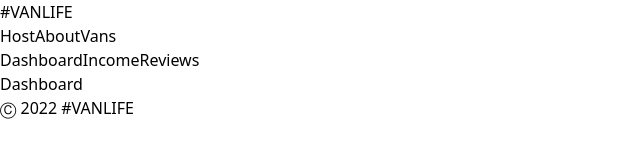
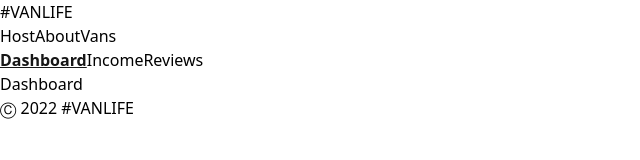
Before and after one commit to fcbvttn123/react-routing-tutorial, a React (Vite) app: page /host in a window 1280 px wide. Shown: the top 160 px of the page, without its empty margins (0-640 px from the left). Built offline with nearby package versions, Linux system fonts and the light colour scheme; what miragejs would draw is missing.

Commit message:
Tutorial 32 - NavLink Exercise - part 2

```diff
--- a/src/components/Host.jsx
+++ b/src/components/Host.jsx
@@ -1,12 +1,23 @@
-import { Link, Outlet } from "react-router-dom"
+import { NavLink, Outlet } from "react-router-dom"
 
 export function Host() {
+    let activeLinkStyle = {
+        fontWeight: "bold",
+        textDecoration: "underline",
+        color: "#161616"
+    }
     return (
         <>
             <nav className="flex gap-x-4">
-                <Link to="/host">Dashboard</Link>
-                <Link to="/host/income">Income</Link>
-                <Link to="/host/reviews">Reviews</Link>
+                <NavLink style={(obj) => obj.isActive ? activeLinkStyle : null} to="/host" end>
+                    Dashboard
+                </NavLink>
+                <NavLink style={(obj) => obj.isActive ? activeLinkStyle : null} to="/host/income">
+                    Income
+                </NavLink>
+                <NavLink style={(obj) => obj.isActive ? activeLinkStyle : null} to="/host/reviews">
+                    Reviews
+                </NavLink>
             </nav>
             <Outlet />
         </>
```
